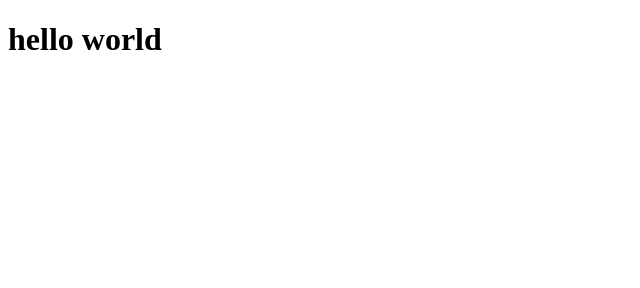
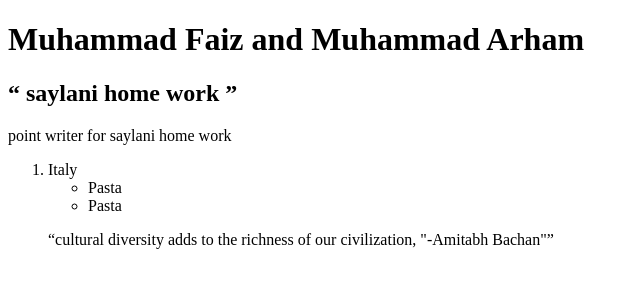
Before and after one commit to Hamza-Mujahid/my-demo, a plain HTML site: page index.html in a window 1280 px wide. Shown: the whole page, without its empty margins (0-640 px from the left). Drawn offline with Linux system fonts and the light colour scheme.

Commit message:
home work

```diff
--- a/index.html
+++ b/index.html
@@ -3,9 +3,34 @@
   <head>
     <meta charset="UTF-8" />
     <meta name="viewport" content="width=device-width, initial-scale=1.0" />
-    <title>Demo</title>
+    <title>
+        Saylani Home Work
+    </title>
   </head>
   <body>
-    <h1>hello world</h1>
+  <H1>
+    Muhammad Faiz and Muhammad Arham
+  </H1>
+  <p>
+    <h2>
+        <q>
+            saylani home work
+        </q>
+    </h2>
+  </p>
+  <p>
+    point writer for saylani home work
+  </p>
+  <p>
+    <ol>
+        <li>Italy
+            <ul>
+                <li>Pasta</li>
+                <li>Pasta</li>
+            </ul>
+            <p><q>cultural diversity adds to the richness of our civilization, "-Amitabh Bachan"</q></p>
+        </li>
+    </ol>
+  </p>
   </body>
 </html>
```
